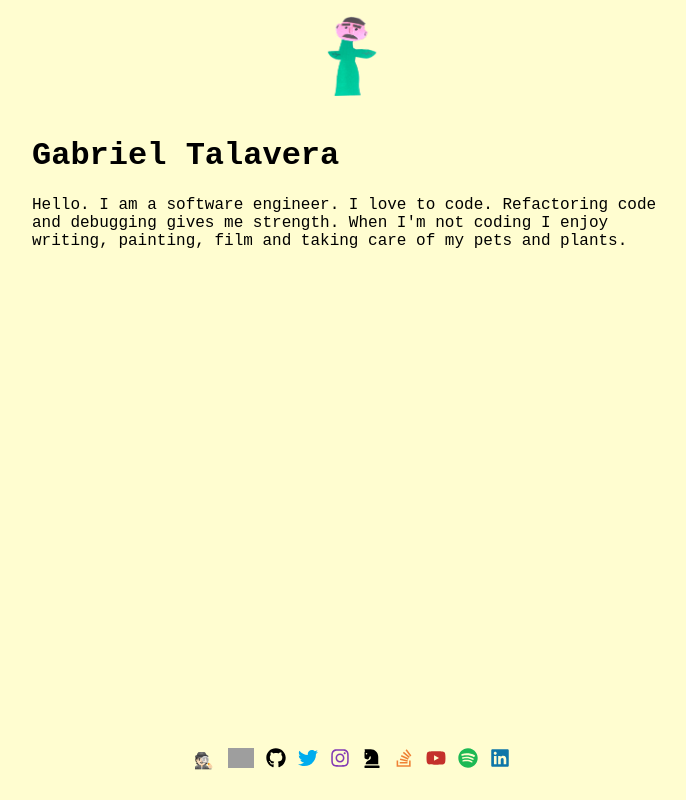
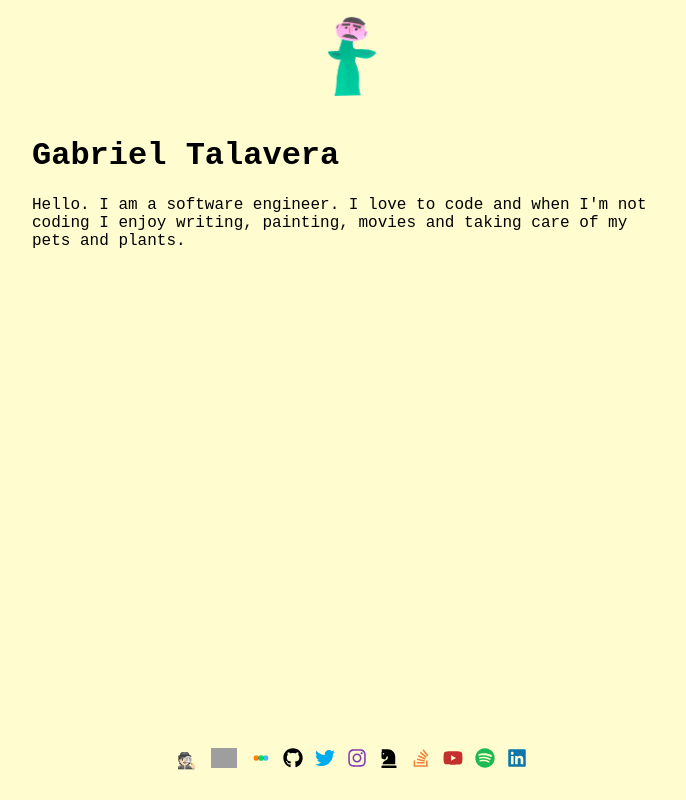
Before and after one commit to gabrieltal/plantperson, a React (Create React App) app: page / in a window 1280 px wide. Shown: the whole page, without its empty margins (288-974 px from the left). Built offline with nearby package versions, Linux system fonts and the light colour scheme; grey boxes are pictures that could not be loaded.

Commit message:
Add letterboxd to my links

```diff
--- a/src/components/Home.jsx
+++ b/src/components/Home.jsx
@@ -8,6 +8,7 @@ import twitter from '../assets/images/twitter.svg';
 import youtube from '../assets/images/youtube.svg';
 import linkedin from '../assets/images/linkedin.svg';
 import brownWoolPants from '../assets/images/brownwoolpants.png';
+import letterboxd from '../assets/images/letterboxd.svg';
 
 export default class Home extends React.Component {
   render() {
@@ -16,9 +17,7 @@ export default class Home extends React.Component {
         <main>
           <h1>Gabriel Talavera</h1>
           <p>
-            Hello. I am a software engineer. I love to code.
-            Refactoring code and debugging gives me strength.
-            When I'm not coding I enjoy writing, painting, film and taking care of my pets and plants.
+            Hello. I am a software engineer. I love to code and when I'm not coding I enjoy writing, painting, movies and taking care of my pets and plants.
           </p>
         </main>
         <footer>
@@ -26,6 +25,7 @@ export default class Home extends React.Component {
             <div className="d-flex align-items-center">
               <a className="mx-2 email no-underline" href="mailto:gabrielvt6@gmail.com" target="_blank" rel="noopener noreferrer"><span className="email-icon">🕵🏻</span><span className="sr-only">Email</span></a>
               <a className="ml-3 mx-2" href="https://brownwoolpants.com" target="_blank" rel="noopener noreferrer"><img alt="brown wool pants" src={brownWoolPants} height="20px" /><span className="sr-only">BrownWoolPants</span></a>
+              <a className="ml-3 mx-2 spotify" href="https://boxd.it/3kULv" target="_blank" rel="noopener noreferrer"><img alt="letterboxd" src={letterboxd} /><span className="sr-only">LetterBoxD</span></a>
               <a className="mx-2 spotify" href="https://www.github.com/gabrieltal" target="_blank" rel="noopener noreferrer"><img alt="github" src={github} /><span className="sr-only">Github</span></a>
               <a className="mx-2 blue-fill-hover" href="https://www.twitter.com/brownwoolpants" target="_blank" rel="noopener noreferrer"><img alt="twitter" src={twitter}/><span className="sr-only">Twitter</span></a>
               <a className="mx-2 instagram" href="https://www.instagram.com/brownwoolpants" target="_blank" rel="noopener noreferrer"><img alt="instagram" src={instagram}/><span className="sr-only">Instagram</span></a>
```
Also changed, not shown: src/assets/images/letterboxd.svg (added).
